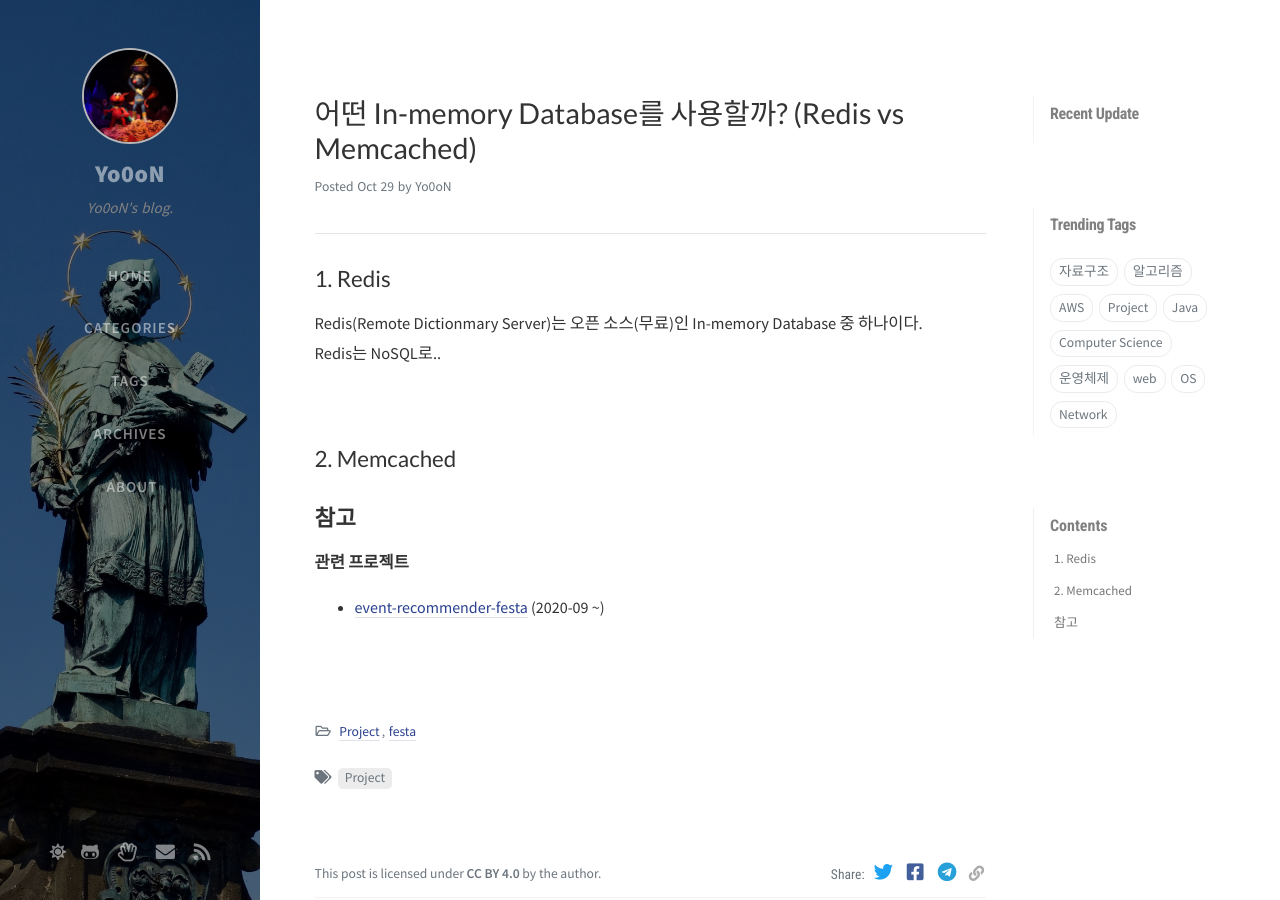
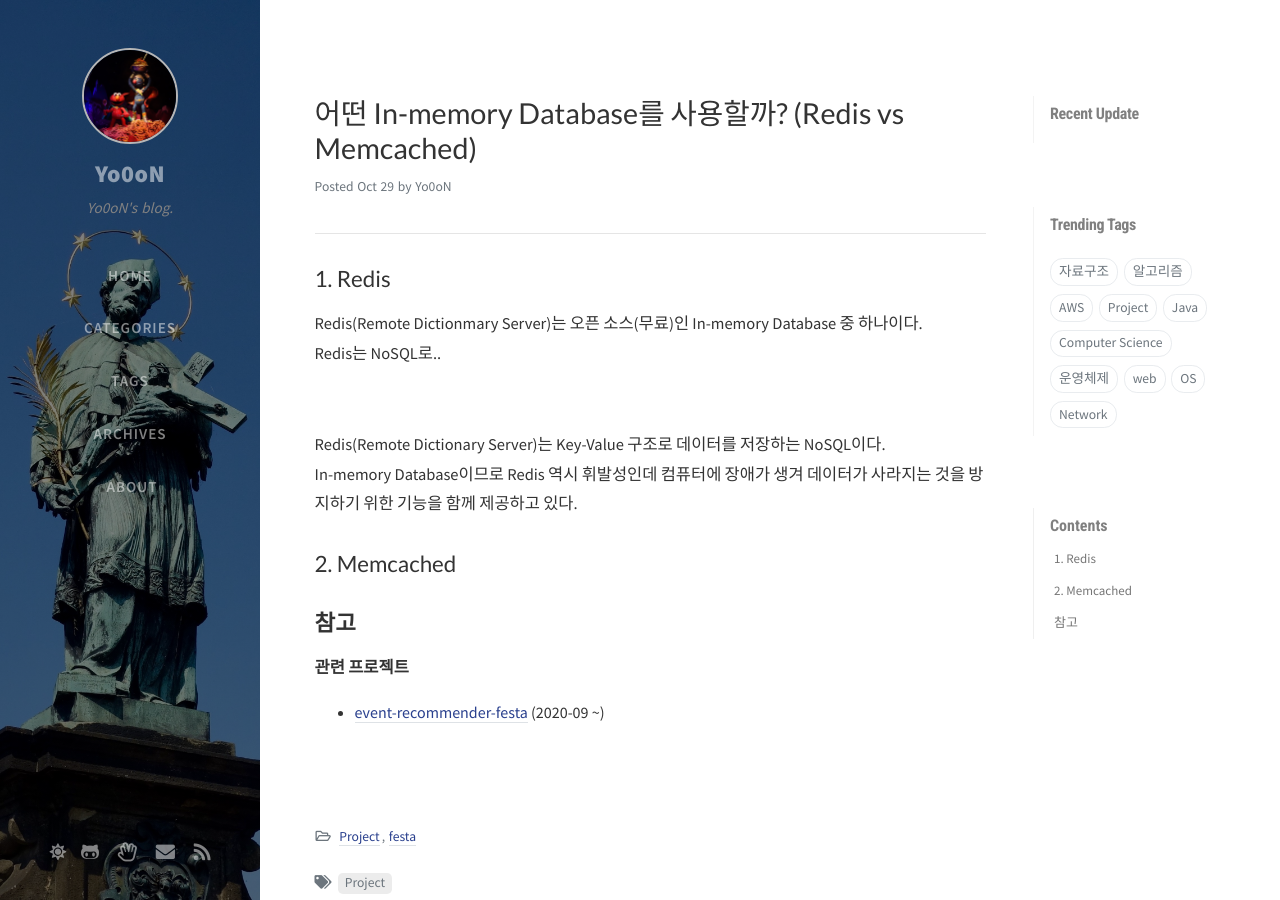
Before and after one commit to Yo0oN/Yo0oN.github.io, a Jekyll site: the page built from _posts/2020-10-30-Project.어떤InMemoryDB를사용할까.md, in a window 1280 px wide and 900 px high. Built offline with Jekyll 4.4.1, drawn with Linux system fonts in a browser that asks for light colours; nearby versions of some CDN libraries; comment, search, counter and statistics services are not loaded.

Commit message:
Update 2020-10-30-Project.어떤InMemoryDB를사용할까.md

```diff
--- a/_posts/2020-10-30-Project.어떤InMemoryDB를사용할까.md
+++ b/_posts/2020-10-30-Project.어떤InMemoryDB를사용할까.md
@@ -16,6 +16,11 @@ Redis는 NoSQL로..
 
 <br>
 
+
+Redis(Remote Dictionary Server)는 Key-Value 구조로 데이터를 저장하는 NoSQL이다.<br>
+In-memory Database이므로 Redis 역시 휘발성인데 컴퓨터에 장애가 생겨 데이터가 사라지는 것을 방지하기 위한 기능을 함께 제공하고 있다.
+
+
 ## 2. Memcached
 
 
```
